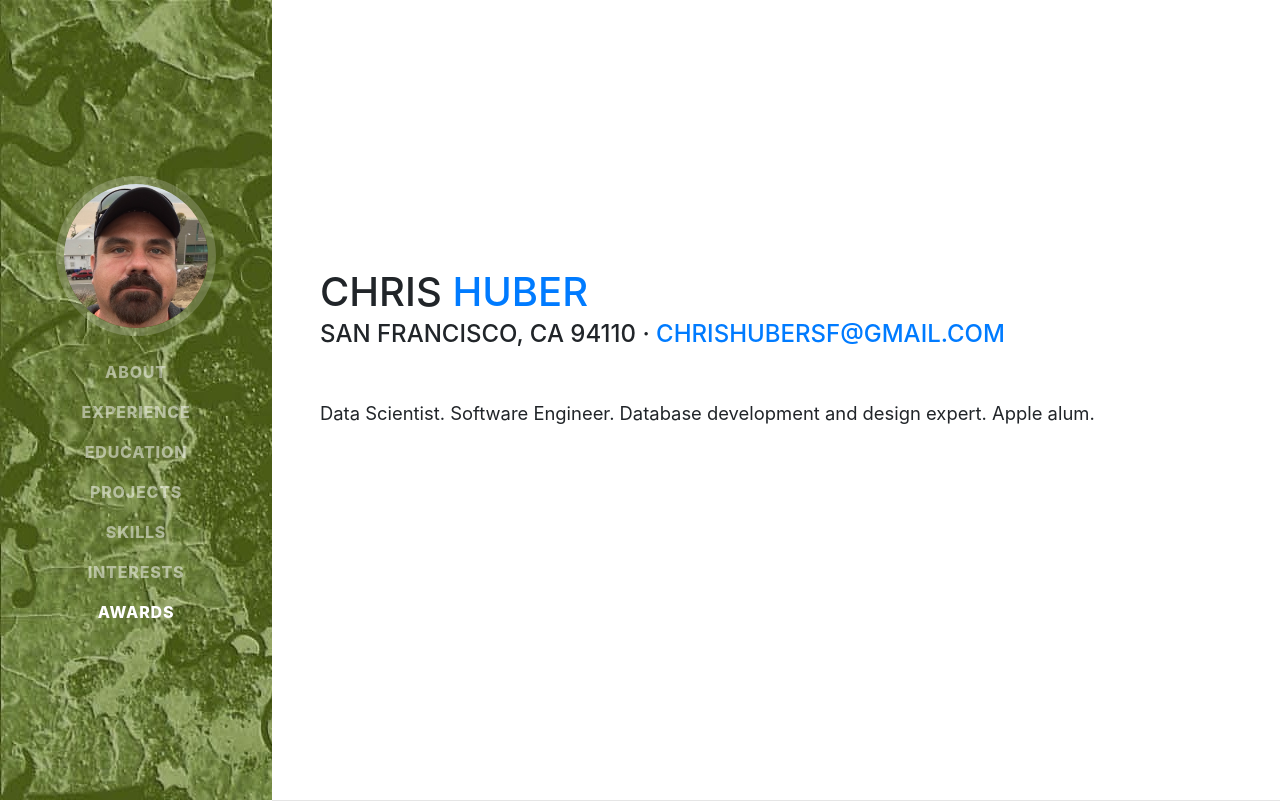
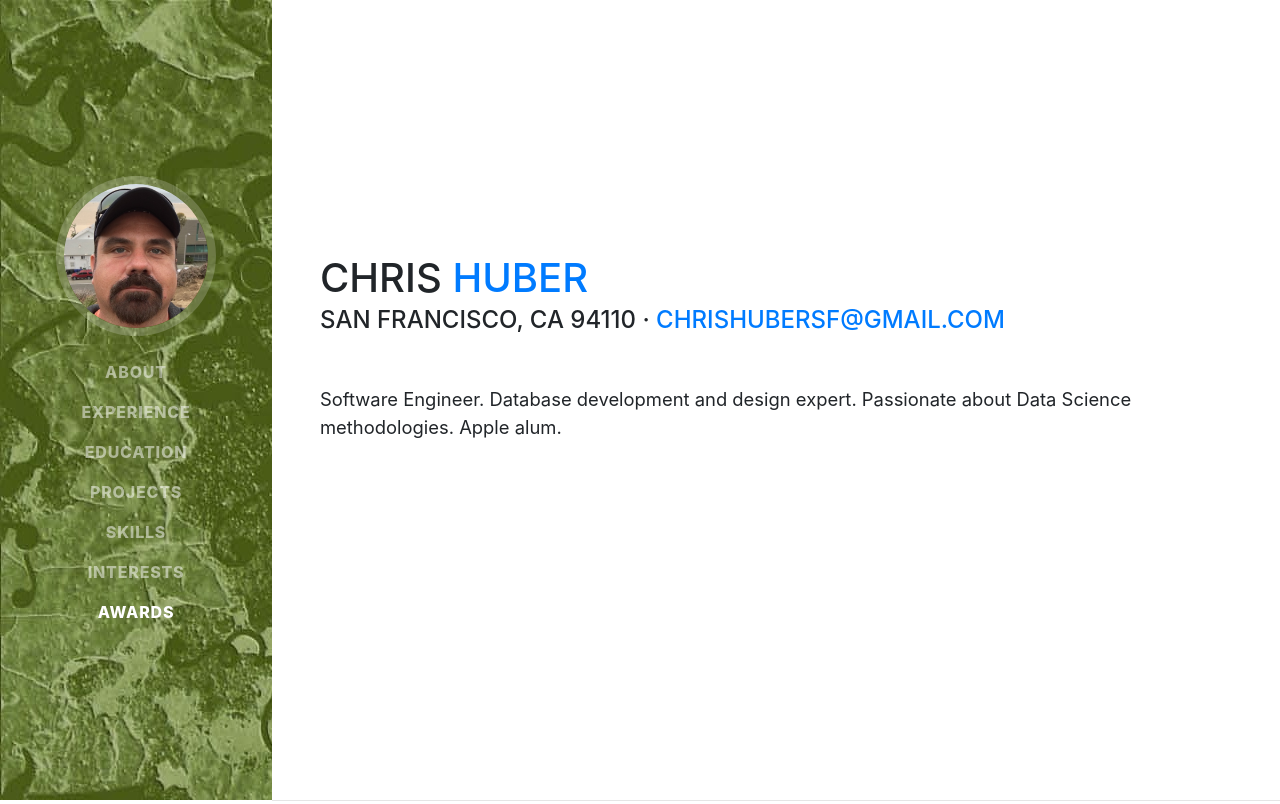
Before and after one commit to chrishuber/chrishuber.github.io, a website with bundled scripts: page index.html in a window 1280 px wide. Shown: the top 804 px of the page. Built offline with nearby package versions, Linux system fonts and the light colour scheme; files whose address does not match are found by name; a web font is replaced by a local one.

Commit message:
Updating summary statement

```diff
--- a/index.html
+++ b/index.html
@@ -73,7 +73,7 @@
           <div class="subheading mb-5">San Francisco, CA 94110 ·
             <a href="mailto:chrishubersf@gmail.com">chrishubersf@gmail.com</a>
           </div>
-          <p class="lead mb-5">Data Scientist. Software Engineer. Database development and design expert. Apple alum.</p>
+          <p class="lead mb-5">Software Engineer. Database development and design expert. Passionate about Data Science methodologies. Apple alum.</p>
           <div class="social-icons">
             <a href="https://www.linkedin.com/in/chris-huber-sf/" target="_blank">
               <i class="fab fa-linkedin-in"></i>
```
